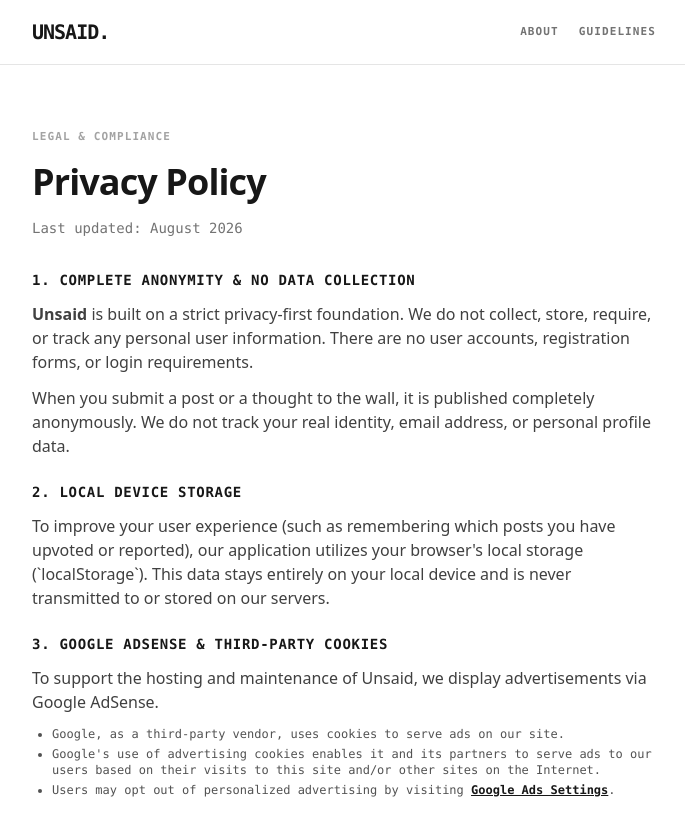
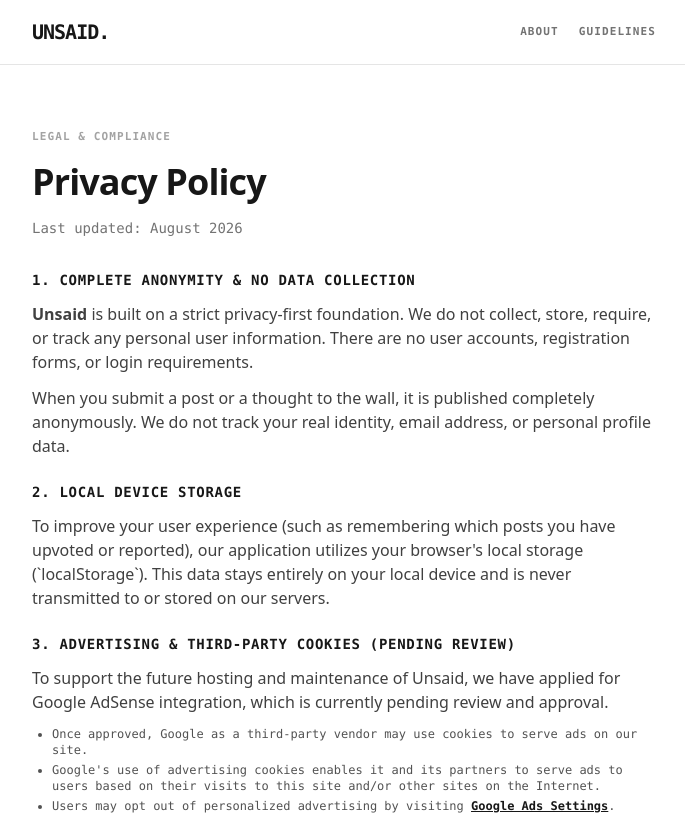
Before and after one commit to reuvendev/UnsaidFreedomWall, a Next.js app: page /privacy in a window 1280 px wide. Shown: the top 815 px of the page, without its empty margins (296-981 px from the left). Built offline with nearby package versions, Linux system fonts and the light colour scheme; no server answers; the database is empty.

Commit message:
fixed privacy page

```diff
--- a/src/app/privacy/page.tsx
+++ b/src/app/privacy/page.tsx
@@ -53,14 +53,14 @@
 
           <section className="space-y-3">
             <h2 className="font-mono text-sm font-bold uppercase tracking-wider text-neutral-900">
-              3. Google AdSense & Third-Party Cookies
+              3. Advertising & Third-Party Cookies (Pending Review)
             </h2>
             <p>
-              To support the hosting and maintenance of Unsaid, we display advertisements via Google AdSense.
+              To support the future hosting and maintenance of Unsaid, we have applied for Google AdSense integration, which is currently pending review and approval.
             </p>
             <ul className="list-disc pl-5 space-y-1 font-mono text-xs text-neutral-600">
-              <li>Google, as a third-party vendor, uses cookies to serve ads on our site.</li>
-              <li>Google&apos;s use of advertising cookies enables it and its partners to serve ads to our users based on their visits to this site and/or other sites on the Internet.</li>
+              <li>Once approved, Google as a third-party vendor may use cookies to serve ads on our site.</li>
+              <li>Google&apos;s use of advertising cookies enables it and its partners to serve ads to users based on their visits to this site and/or other sites on the Internet.</li>
               <li>Users may opt out of personalized advertising by visiting <a href="https://www.google.com/settings/ads" target="_blank" rel="noopener noreferrer" className="underline text-neutral-900 font-bold">Google Ads Settings</a>.</li>
             </ul>
           </section>
```
